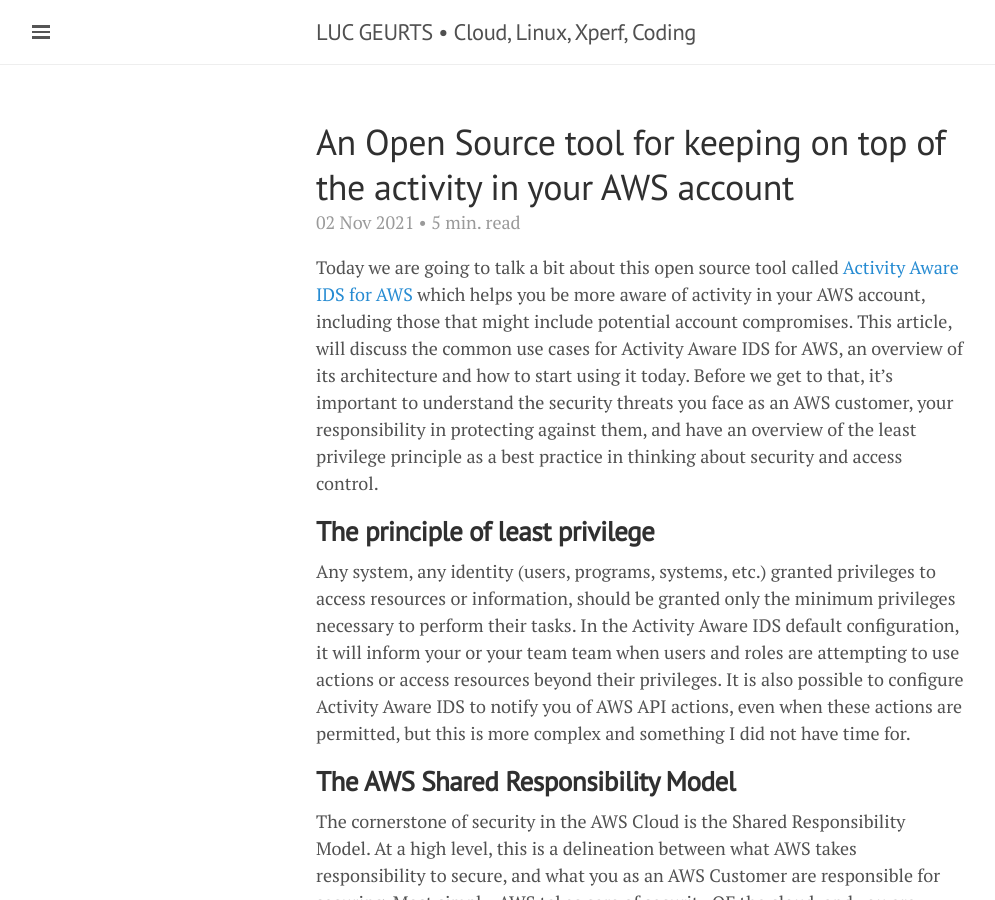
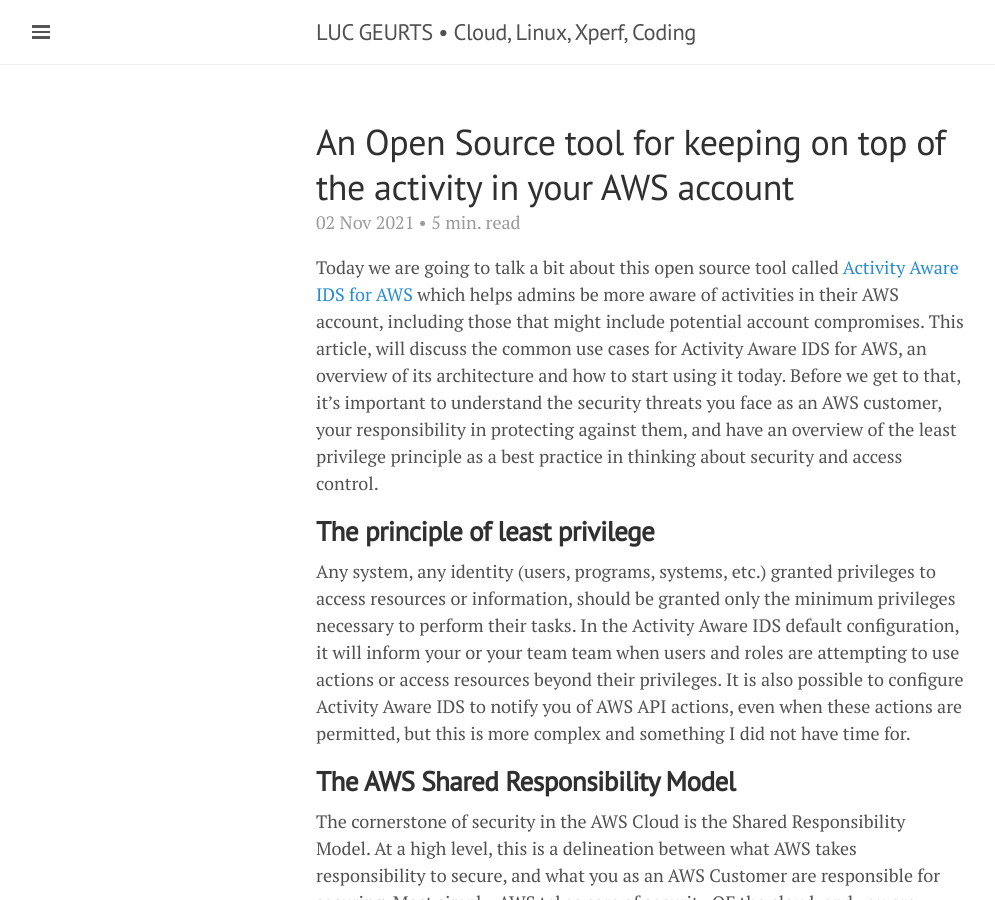
Before and after one commit to lgeurts/lgeurts.github.io, a Jekyll site: the page built from _posts/2021-11-02-activity-aware-ids-for-aws.md, in a window 1280 px wide and 900 px high. Shown: the whole window, without its empty margins (0-995 px from the left). Built offline with Jekyll 4.4.1, drawn with Linux system fonts in a browser that asks for light colours; nearby versions of some CDN libraries; comment, search, counter and statistics services are not loaded.

Commit message:
Update 2021-11-02-activity-aware-ids-for-aws.md

```diff
--- a/_posts/2021-11-02-activity-aware-ids-for-aws.md
+++ b/_posts/2021-11-02-activity-aware-ids-for-aws.md
@@ -7,7 +7,7 @@
 tags: [ Cloud Computing, GitHub Projects ]
 ---
 
-Today we are going to talk a bit about this open source tool called [Activity Aware IDS for AWS](https://github.com/Giftbit/activity-aware-ids-aws) which helps you be more aware of activity in your AWS account, including those that might include potential account compromises. This article, will discuss the common use cases for Activity Aware IDS for AWS, an overview of its architecture and how to start using it today. Before we get to that, it’s important to understand the security threats you face as an AWS customer, your responsibility in protecting against them, and have an overview of the least privilege principle as a best practice in thinking about security and access control.
+Today we are going to talk a bit about this open source tool called [Activity Aware IDS for AWS](https://github.com/Giftbit/activity-aware-ids-aws) which helps admins be more aware of activities in their AWS account, including those that might include potential account compromises. This article, will discuss the common use cases for Activity Aware IDS for AWS, an overview of its architecture and how to start using it today. Before we get to that, it’s important to understand the security threats you face as an AWS customer, your responsibility in protecting against them, and have an overview of the least privilege principle as a best practice in thinking about security and access control.
 
 ## **The principle of least privilege**
 
```
